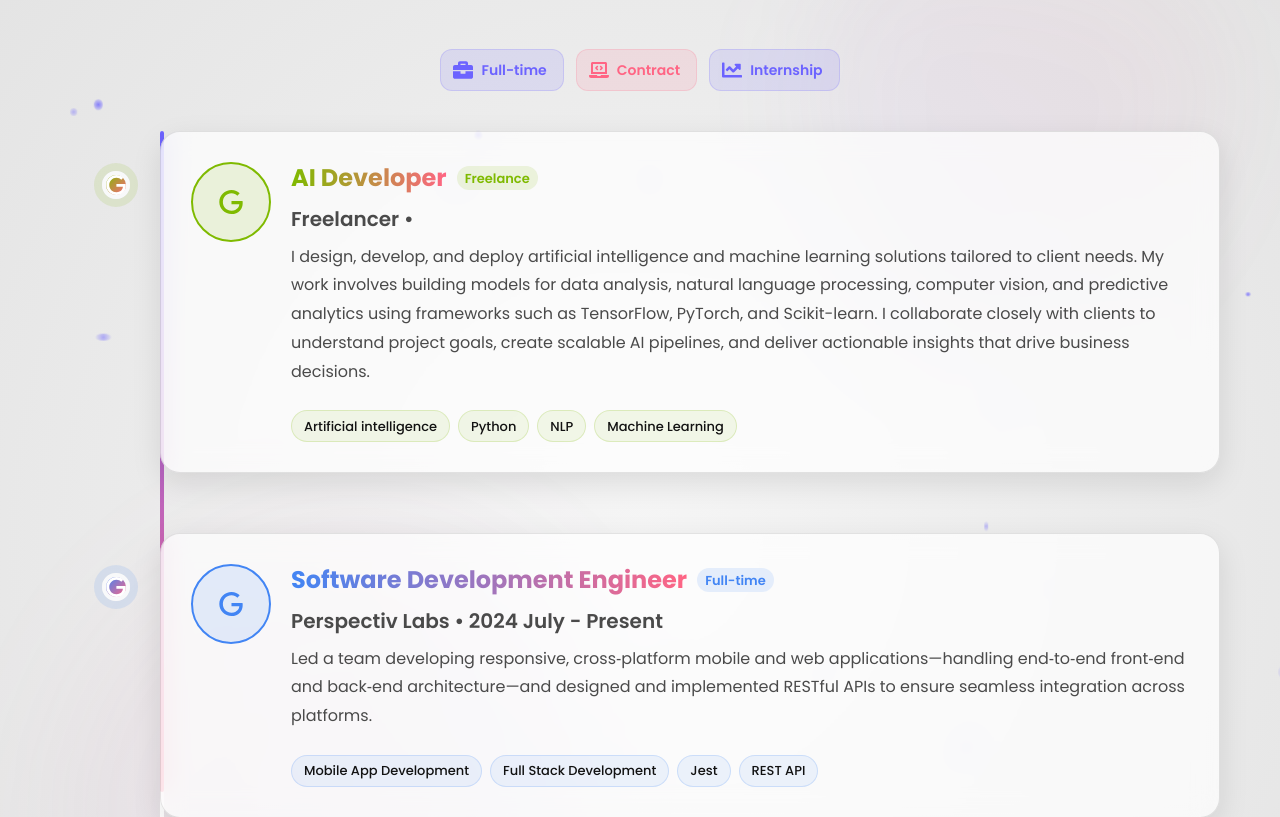
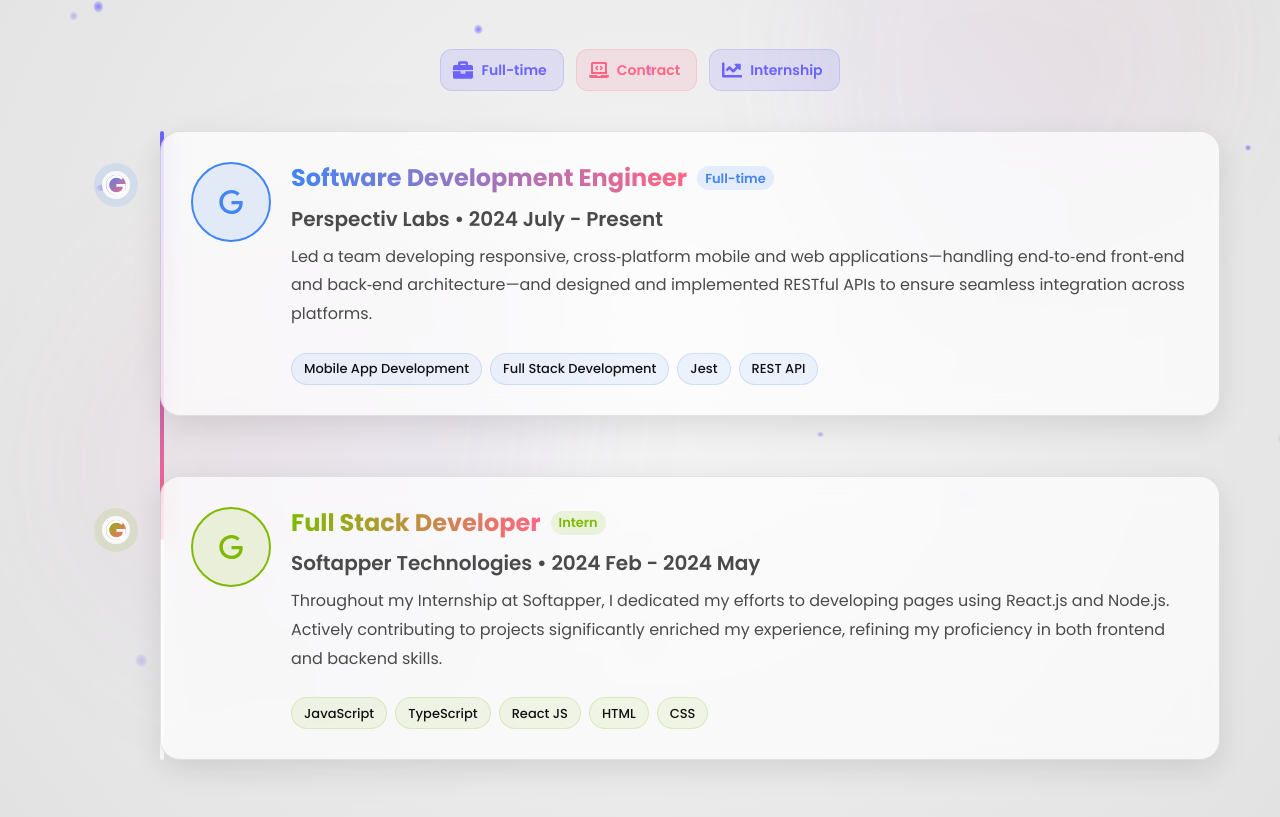
Before and after one commit to Aravindh-dev12/My-Portfolio, a Next.js app: page / in a window 1280 px wide. Shown: the part 3635-4452 px from the top of the page. Built offline with nearby package versions, Linux system fonts and the light colour scheme.

Commit message:
Experience.tsx

```diff
--- a/src/app/components/Experience.tsx
+++ b/src/app/components/Experience.tsx
@@ -23,18 +23,8 @@
 
   const experienceData = [
 
- {
+    {
       id: 1,
-      role: "AI Developer",
-      company: "Freelancer",
-      description: "I design, develop, and deploy artificial intelligence and machine learning solutions tailored to client needs. My work involves building models for data analysis, natural language processing, computer vision, and predictive analytics using frameworks such as TensorFlow, PyTorch, and Scikit-learn. I collaborate closely with clients to understand project goals, create scalable AI pipelines, and deliver actionable insights that drive business decisions.",
-      icon: <SiGoogle size={24} />, // You can replace this with a more relevant icon, e.g., <SiOpenai /> or a custom one
-      color: "#7FBA00",
-      skills: ["Artificial intelligence", "Python", "NLP", "Machine Learning"],
-      type: "Freelance"
-    },
-    {
-      id: 2,
       role: "Software Development Engineer",
       company: "Perspectiv Labs",
       period: "2024 July - Present",
@@ -45,7 +35,7 @@
       type: "Full-time"
     },
     {
-      id: 3,
+      id: 2,
       role: "Full Stack Developer",
       company: "Softapper Technologies",
       period: "2024 Feb - 2024 May",
```
